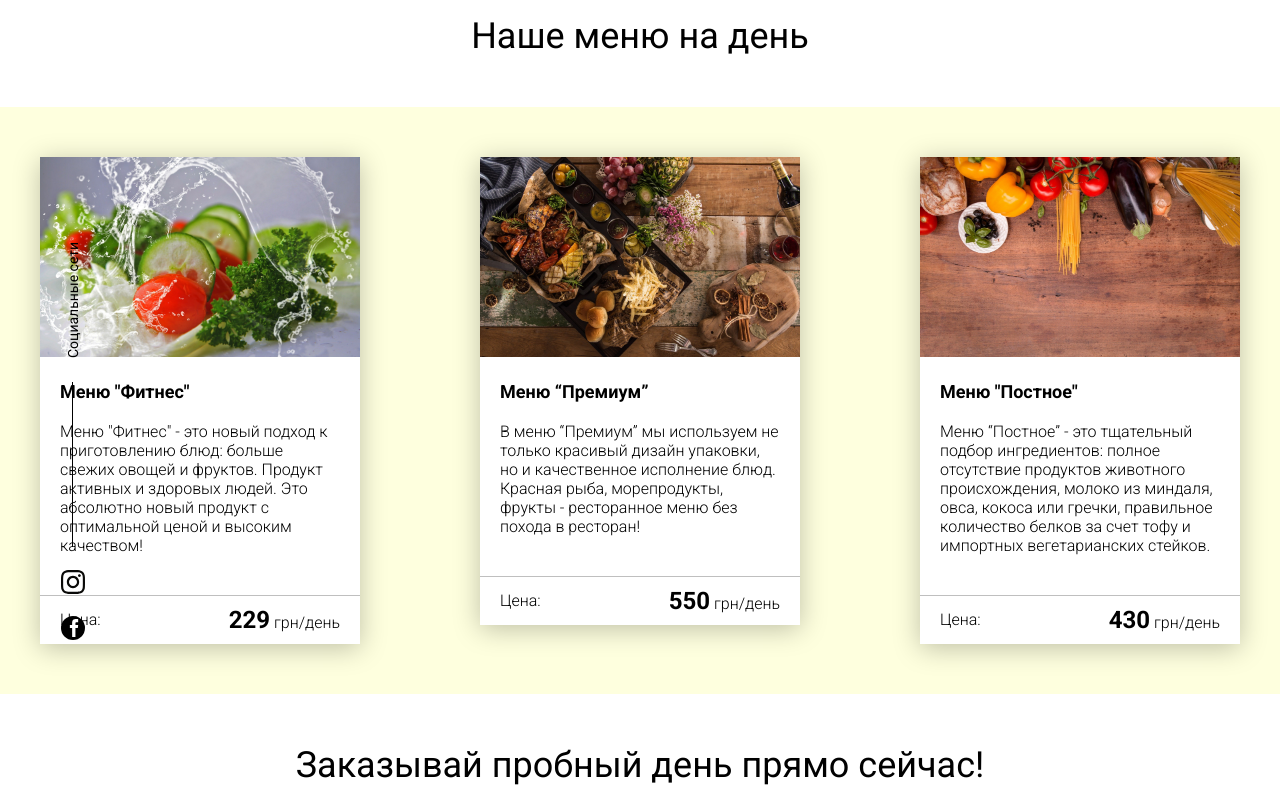
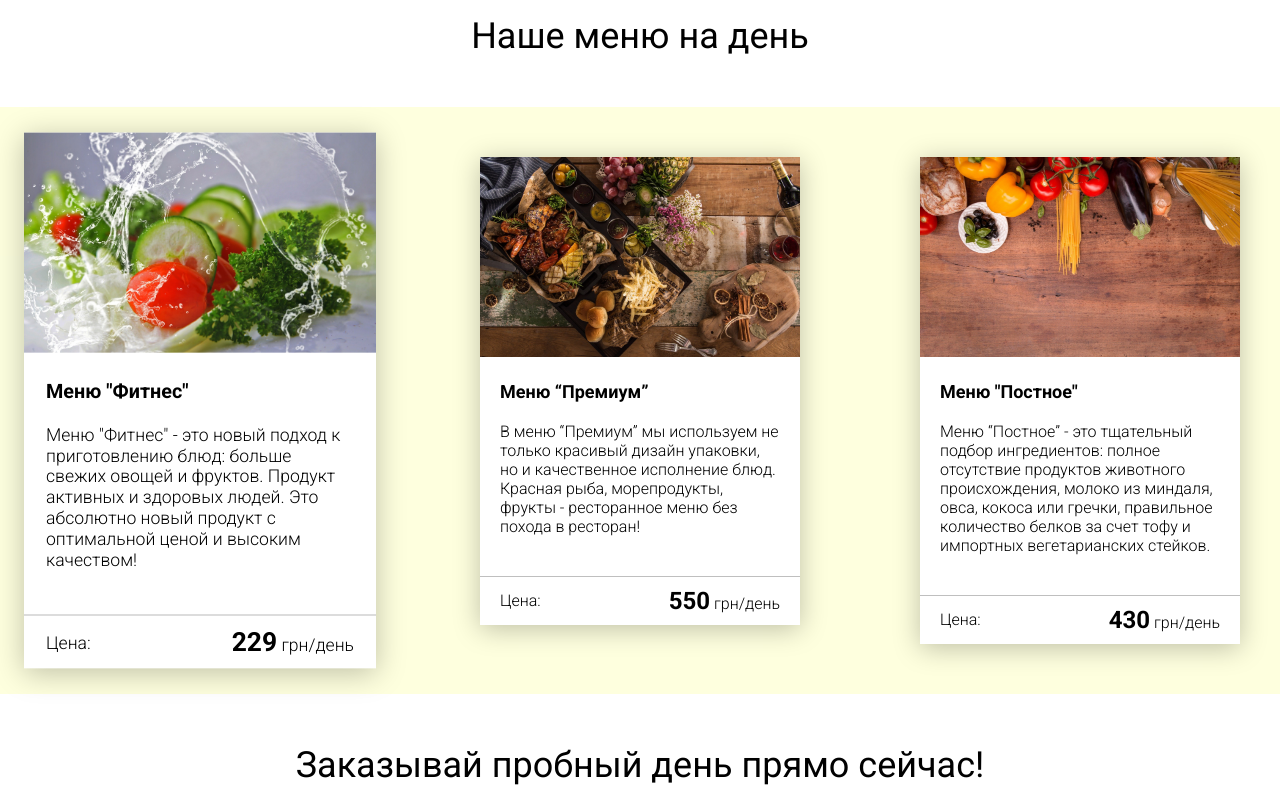
Before and after one commit to BexruzAbdurafikov/timer, a plain HTML site: page index.html in a window 1280 px wide. In both pictures the pointer is over the element 200 px from the left and 2939 px from the top of the page. Shown: the part 2539-3339 px from the top of the page. Drawn offline with Linux system fonts and the light colour scheme.

Commit message:
edited css

```diff
--- a/css/style.css
+++ b/css/style.css
@@ -728,6 +728,12 @@ a {
     animation-duration: 1.5s;
 }
 
+.menu__item:hover {
+    transform: scale(1.1);
+    transition: 0.6s;
+    cursor: pointer;
+}
+
 @keyframes fade {
     from {
         opacity: 0.1;
```
